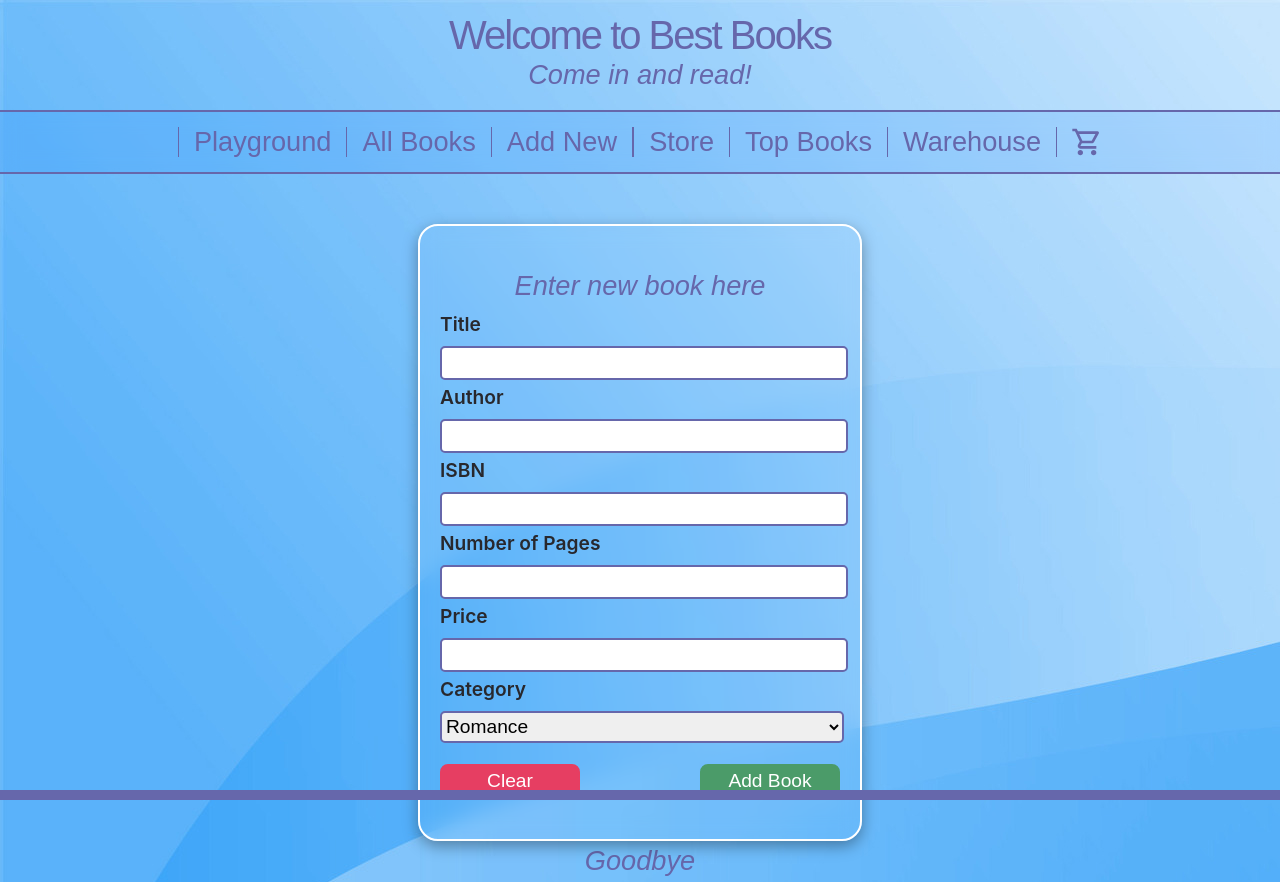
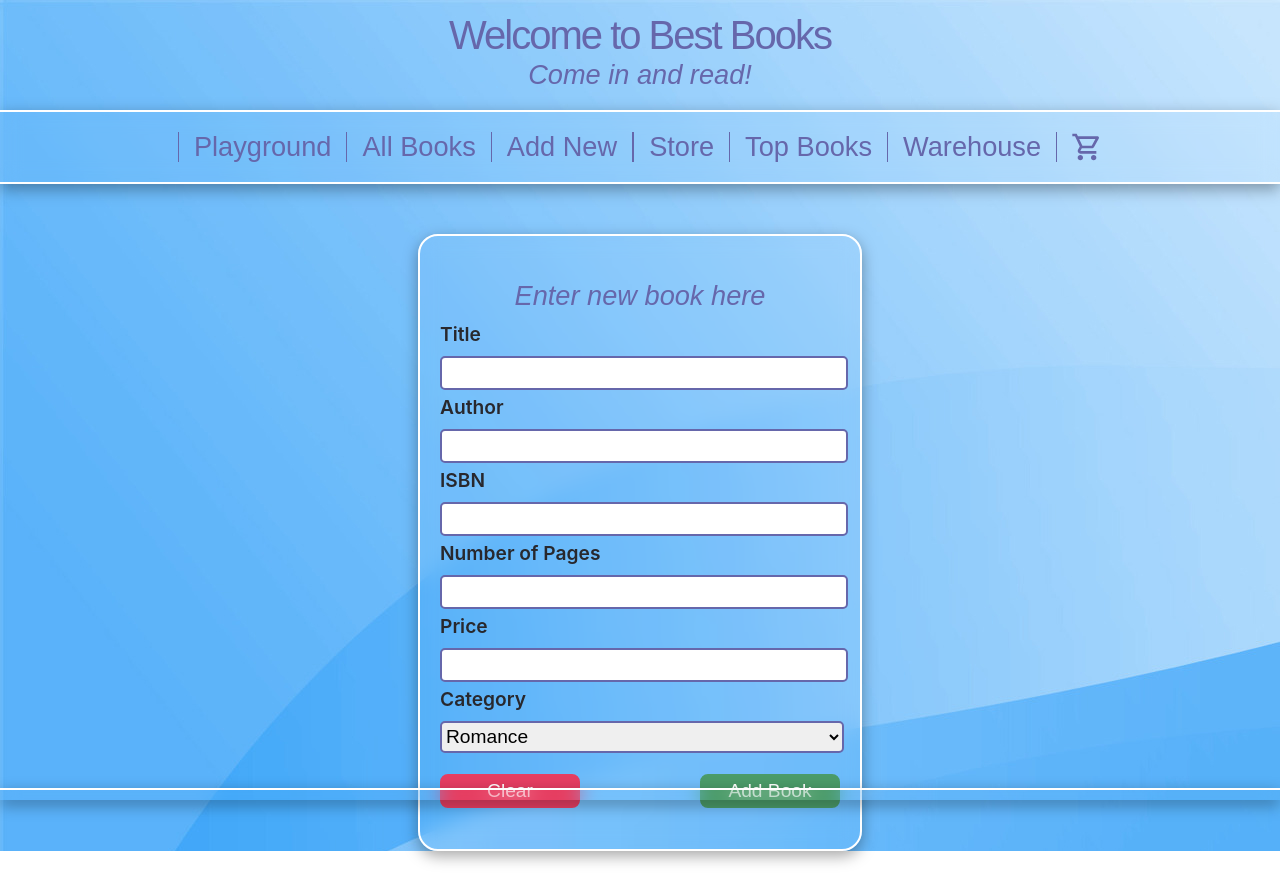
Before and after one commit to hinzberg/best-books-angular-learning, an Angular app: page /book-entry in a window 1280 px wide. After the commit the page ends 851 px from the top, so only its background shows below. Built offline with nearby package versions, Linux system fonts and the light colour scheme.

Commit message:
2024-09-13 Update

```diff
--- a/src/app/Components/book-entry/book-entry.component.html
+++ b/src/app/Components/book-entry/book-entry.component.html
@@ -1,17 +1,47 @@
 <div class="grayDiv">
   <div class="contentBorder">
-    <form [formGroup]="checkoutForm" >
+    <form [formGroup]="checkoutForm">
       <h2>Enter new book here</h2>
       <label for="title">Title</label>
-      <input type="text" id="title" placeholder="" formControlName="title" data-cy="title-input"/>
+      <input
+        type="text"
+        id="title"
+        placeholder=""
+        formControlName="title"
+        data-cy="title-input"
+      />
       <label for="autor">Author</label>
-      <input type="text" id="autor" placeholder="" formControlName="autor" data-cy="author-input" />
+      <input
+        type="text"
+        id="autor"
+        placeholder=""
+        formControlName="autor"
+        data-cy="author-input"
+      />
       <label for="isbn">ISBN</label>
-      <input type="text" id="isbn" placeholder="" formControlName="isbn" data-cy="isbn-input" />
+      <input
+        type="text"
+        id="isbn"
+        placeholder=""
+        formControlName="isbn"
+        data-cy="isbn-input"
+      />
       <label for="pages">Number of Pages</label>
-      <input type="number" id="pages" placeholder="" formControlName="pages" data-cy="pages-input" />
+      <input
+        type="number"
+        id="pages"
+        placeholder=""
+        formControlName="pages"
+        data-cy="pages-input"
+      />
       <label for="price">Price</label>
-      <input type="number" id="price" placeholder="" formControlName="price" data-cy="price-input" />
+      <input
+        type="number"
+        id="price"
+        placeholder=""
+        formControlName="price"
+        data-cy="price-input"
+      />
       <label for="category">Category</label>
       <select formControlName="bookCategory">
         <option *ngFor="let cate of categories" [ngValue]="cate">
@@ -20,11 +50,13 @@
       </select>
       <p class="buttonContainer">
         <button class="cancelButton" (click)="cancel()">Clear</button>
-        <button class="submitButton" (click)="submit()">{{ addButtonText }}</button>
+        <button class="submitButton" (click)="submit()">
+          {{ addButtonText }}
+        </button>
       </p>
     </form>
   </div>
-  @if(this.bookSuccessVisible) { <app-book-entry-completion/> } @else {
-    <h2>Goodbye</h2>
+  @if(this.bookSuccessVisible) { <app-book-entry-completion /> } @else {
+  <h2>{{this.message}}</h2>
   }
 </div>
--- a/src/app/Components/book-entry/book-entry.component.ts
+++ b/src/app/Components/book-entry/book-entry.component.ts
@@ -1,6 +1,13 @@
-import { Component, Input} from '@angular/core';
+import { Component, Input } from '@angular/core';
 import { Book } from '../../Classes/Book';
-import { FormBuilder, FormsModule, FormGroup, FormControl, ReactiveFormsModule, Validators } from '@angular/forms';
+import {
+  FormBuilder,
+  FormsModule,
+  FormGroup,
+  FormControl,
+  ReactiveFormsModule,
+  Validators,
+} from '@angular/forms';
 import { CommonModule } from '@angular/common';
 import { RouterModule } from '@angular/router';
 import { BookService } from '../../Services/book.service';
@@ -8,24 +15,29 @@ import { Router } from '@angular/router';
 import { ActivatedRoute } from '@angular/router';
 import { BookCategories } from '../../Classes/BookCategories';
 import { BookCategory } from '../../Classes/BookCategory';
-import { BookEntryCompletionComponent } from "./book-entry-completion/book-entry-completion/book-entry-completion.component";
+import { BookEntryCompletionComponent } from './book-entry-completion/book-entry-completion/book-entry-completion.component';
 import { ChangeDetectorRef } from '@angular/core';
 
 @Component({
   selector: 'app-book-entry',
   standalone: true,
-  imports: [FormsModule, BookEntryCompletionComponent, CommonModule, ReactiveFormsModule, RouterModule],
+  imports: [
+    FormsModule,
+    BookEntryCompletionComponent,
+    CommonModule,
+    ReactiveFormsModule,
+    RouterModule,
+  ],
   templateUrl: './book-entry.component.html',
   styleUrl: './book-entry.component.css',
 })
 export class BookEntryComponent {
-
   private selectedBook?: Book = undefined;
   public addButtonText = 'Add Book';
   public categories = BookCategories.categories;
 
   @Input()
-  public bookSuccessVisible : boolean;
+  public bookSuccessVisible: boolean;
 
   checkoutForm = new FormGroup<EntryForm>({
     title: new FormControl('', [Validators.required]),
@@ -40,7 +52,7 @@ export class BookEntryComponent {
     public bookservice: BookService,
     public router: Router,
     private activatedRoute: ActivatedRoute,
-    private changeDetectorRef : ChangeDetectorRef,
+    private changeDetectorRef: ChangeDetectorRef
   ) {
     this.bookSuccessVisible = false;
 
@@ -65,7 +77,6 @@ export class BookEntryComponent {
   public message: string = '';
 
   submit() {
-
     let title = this.checkoutForm.value.title;
     let autor = this.checkoutForm.value.autor;
     let isbn = this.checkoutForm.value.isbn;
@@ -79,7 +90,7 @@ export class BookEntryComponent {
 
     // Lazy Validation. More to add
     if (isNaN(pa) || pages === '' || price === '') {
-      this.message = 'Error';
+      this.message = 'Error Validating Input';
     } else {
       if (this.selectedBook !== undefined) {
         this.selectedBook.Autor = autor!;
@@ -94,19 +105,17 @@ export class BookEntryComponent {
         let book = new Book(title!, autor!, isbn!, pa, pr);
         this.bookservice.addOrUpdate(book);
       }
-
       this.message = '';
       this.showBookSuccess();
-
-      //this.router.navigate(['all-books']);
     }
   }
 
   cancel() {
-    this.bookSuccessVisible = true;
+    this.message = '';
+    this.bookSuccessVisible = false;
   }
 
-  private showBookSuccess () {
+  private showBookSuccess() {
     this.bookSuccessVisible = true;
   }
 }
--- a/src/app/Components/page-footer/page-footer.component.css
+++ b/src/app/Components/page-footer/page-footer.component.css
@@ -2,6 +2,9 @@
     position: fixed;
     bottom: 0;
     width: 100%;
-    background-color: var(--primary-color);
     height: 10px;
+    background-color:transparent;
+    border-top: 2px solid white;
+    box-shadow: rgba(0, 0, 0, 0.35) 0px 5px 15px;
+    backdrop-filter: blur(10px);
 }
--- a/src/app/Components/page-header/page-header.component.css
+++ b/src/app/Components/page-header/page-header.component.css
@@ -26,17 +26,18 @@
 }
 
 .navigationBar {
-  height: 60px;
+  height: 70px;
   text-align: center;
   display: flex;
   flex-flow: row;
   justify-content: center;
   align-items: center;
   width: 100%;
-  border-top: 2px solid var(--primary-color);
-  border-bottom: 2px solid var(--primary-color);
+  background-color:transparent;
+  border-top: 2px solid white;
+  border-bottom: 2px solid white;
+  box-shadow: rgba(0, 0, 0, 0.35) 0px 5px 15px;
   backdrop-filter: blur(10px);
-  background-color: #007aff20;
 }
 
 .navigationItem {
--- a/src/styles.css
+++ b/src/styles.css
@@ -1,11 +1,11 @@
 /* You can add global styles to this file, and also import other style files */
 body {
-  --primary-color: #6667AB;
+  --primary-color: #6667ab;
   --primary-background-color: white;
-  --primary-green-color: #4B9B69;
-  --secondary-green-color: #476A30;
-  --primary-red-color: #E63E62;
-  --secondary-red-color: #8B559B;
+  --primary-green-color: #4b9b69;
+  --secondary-green-color: #476a30;
+  --primary-red-color: #e63e62;
+  --secondary-red-color: #8b559b;
   --button-text-color: white;
   --primary-text-color: #28282d;
   --primary-corner-radius: 5px;
@@ -38,7 +38,6 @@ h2 {
   font-family: "Arial";
 }
 
-
 h3 {
   font-size: 1.5em;
   color: var(--primary-color);
@@ -47,7 +46,6 @@ h3 {
   margin: 0;
   font-family: "Arial";
 }
-
 
 label {
   font-size: 1.2rem;
@@ -78,10 +76,10 @@ select {
   outline: none;
   height: 28px;
   width: 100%;
-  -ms-box-sizing:content-box;
-  -moz-box-sizing:content-box;
-  -webkit-box-sizing:content-box;
-  box-sizing:content-box;
+  -ms-box-sizing: content-box;
+  -moz-box-sizing: content-box;
+  -webkit-box-sizing: content-box;
+  box-sizing: content-box;
 }
 
 .genericButton {
@@ -119,8 +117,8 @@ select {
 
 .submitButton:hover {
   color: var(--button-text-color);
+  border: 2px solid white;
   background-color: var(--secondary-green-color);
-  border: 2px solid white;
 }
 
 .cancelButton {
```
